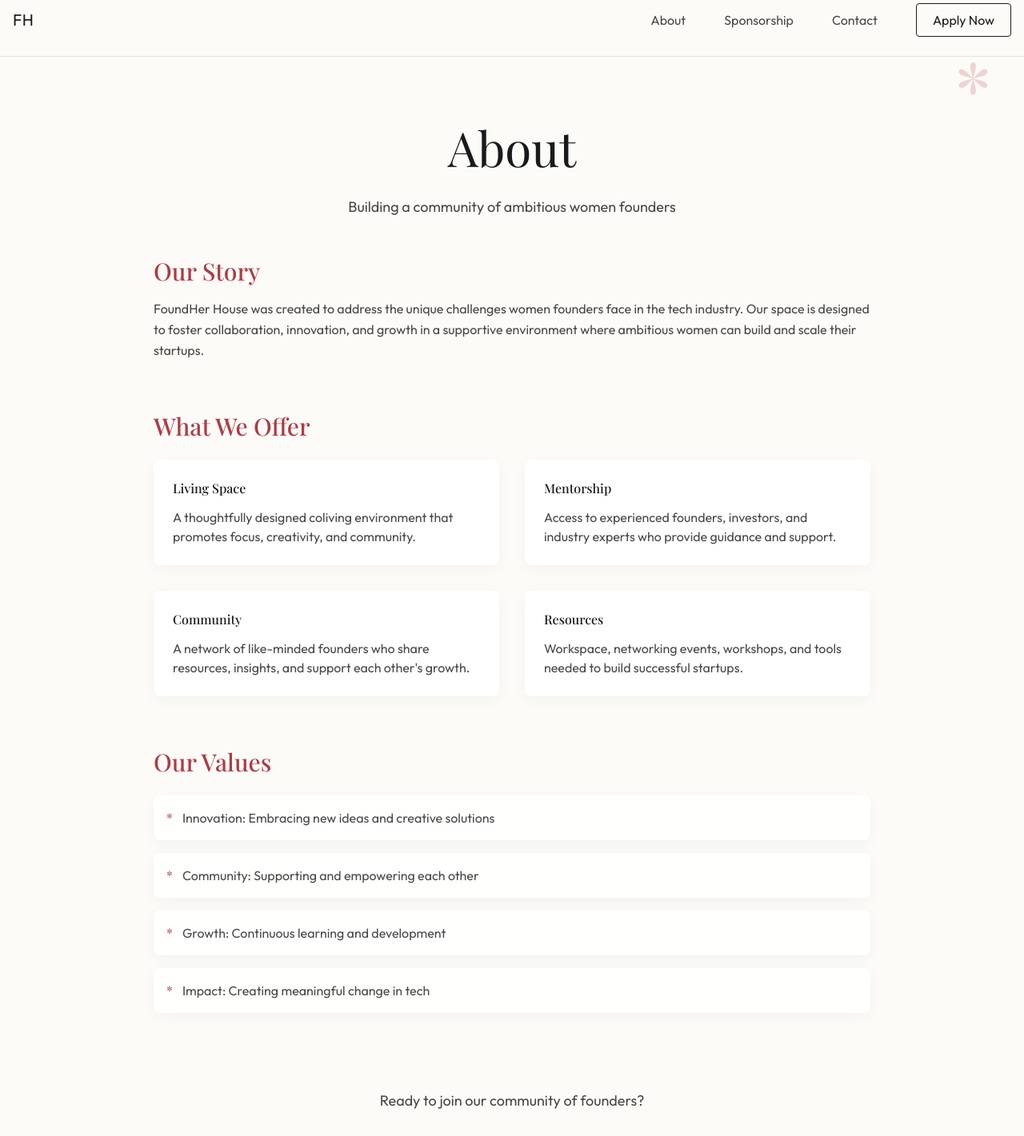
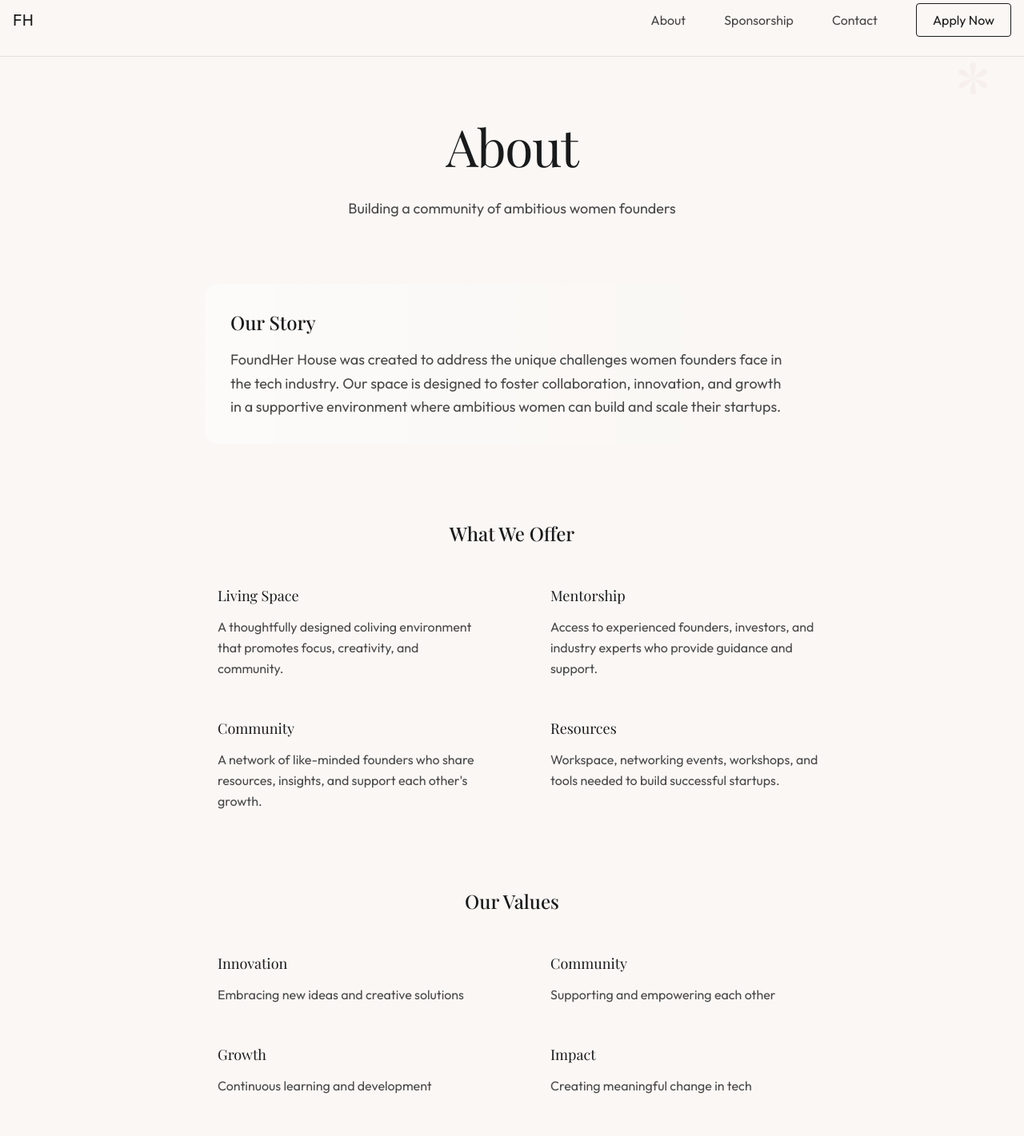
Before and after one commit to suspiciouscow/foundherhouse, a Next.js app: page /about in a window 1280 px wide. Shown: the part 20-1441 px from the top of the page at 80% size. Built offline with nearby package versions, Linux system fonts and the light colour scheme.

Commit message:
graphical improvements

```diff
--- a/src/app/about/page.tsx
+++ b/src/app/about/page.tsx
@@ -1,42 +1,49 @@
+'use client'
+
 import Nav from '@/components/nav'
 import Link from 'next/link'
 import { Sparkles } from 'lucide-react'
 
 export default function About() {
   return (
-    <div className="min-h-screen bg-background relative overflow-hidden">
+    <div className="min-h-screen bg-[#FAF7F4] relative overflow-hidden">
       {/* Decorative elements */}
-      <div className="decorative-asterisk decorative-asterisk-top-right">*</div>
-      <div className="decorative-asterisk decorative-asterisk-bottom-left">*</div>
+      <div className="decorative-asterisk decorative-asterisk-top-right text-[#AE3B46]/20">*</div>
+      <div className="decorative-asterisk decorative-asterisk-bottom-left text-[#AE3B46]/20">*</div>
 
       <Nav />
 
       <main className="container mx-auto px-4">
-        <div className="flex flex-col items-center justify-center text-center pt-20 animate-fade-in">
+        <div className="flex flex-col items-center justify-center text-center pt-16 animate-fade-in">
           {/* Header Section */}
-          <h1 className="text-6xl font-light tracking-normal mb-6 max-w-4xl leading-[1.1]">
-            <span className="text-main font-playfair">About </span>
+          <h1 className="text-[64px] font-light tracking-[-0.02em] text-[#191A1B] mb-3">
+            <span className="font-playfair">About</span>
           </h1>
-          <p className="text-main-muted text-lg max-w-2xl mb-12 leading-relaxed">
+          <p className="text-[#494949] text-lg max-w-xl mx-auto mb-20 leading-relaxed">
             Building a community of ambitious women founders
           </p>
         </div>
 
-        <div className="max-w-4xl mx-auto space-y-16 pb-24">
+        <div className="max-w-3xl mx-auto space-y-24 pb-24">
           {/* Our Story Section */}
-          <section className="space-y-4">
-            <h2 className="text-3xl text-primary font-medium font-playfair">Our Story</h2>
-            <p className="text-main-muted leading-relaxed">
+          <section className="relative">
+            <div className="absolute inset-0 bg-gradient-to-r from-white/50 to-transparent rounded-2xl"></div>
+            <div className="relative p-8">
+              <h2 className="text-2xl text-[#191A1B] font-medium font-playfair mb-4">Our Story</h2>
+              <p className="text-[#494949] text-lg leading-relaxed">
                 FoundHer House was created to address the unique challenges women founders face in the tech industry.
                 Our space is designed to foster collaboration, innovation, and growth in a supportive environment
                 where ambitious women can build and scale their startups.
               </p>
+            </div>
           </section>
 
           {/* What We Offer Section */}
-          <section className="space-y-6">
-            <h2 className="text-3xl text-primary font-medium font-playfair">What We Offer</h2>
-            <div className="grid sm:grid-cols-2 gap-8">
+          <section>
+            <h2 className="text-2xl text-[#191A1B] font-medium font-playfair mb-12 text-center">
+              What We Offer
+            </h2>
+            <div className="grid sm:grid-cols-2 gap-x-16 gap-y-12">
               {[
                 {
                   title: "Living Space",
@@ -55,31 +62,53 @@ export default function About() {
                   description: "Workspace, networking events, workshops, and tools needed to build successful startups."
                 }
               ].map((item, index) => (
-                <div key={index}
-                  className="space-y-3 p-6 bg-white/90 rounded-lg backdrop-blur-sm elegant-shadow
-                    transition-all duration-300 hover:shadow-lg">
-                  <h3 className="text-main font-medium font-playfair">{item.title}</h3>
-                  <p className="text-main-muted">{item.description}</p>
+                <div key={index} className="group relative">
+                  <div className="absolute -left-4 top-0 w-[2px] h-0 bg-[#AE3B46]/10
+                    group-hover:h-full transition-all duration-300"></div>
+                  <div className="space-y-3 pl-4">
+                    <h3 className="text-[#191A1B] font-playfair text-lg group-hover:text-[#AE3B46] transition-colors">
+                      {item.title}
+                    </h3>
+                    <p className="text-[#494949] leading-relaxed">{item.description}</p>
+                  </div>
                 </div>
               ))}
             </div>
           </section>
 
           {/* Values Section */}
-          <section className="space-y-6">
-            <h2 className="text-3xl text-primary font-medium font-playfair">Our Values</h2>
-            <div className="space-y-4">
+          <section>
+            <h2 className="text-2xl text-[#191A1B] font-medium font-playfair mb-12 text-center">
+              Our Values
+            </h2>
+            <div className="grid sm:grid-cols-2 gap-x-16 gap-y-12">
               {[
-                "Innovation: Embracing new ideas and creative solutions",
-                "Community: Supporting and empowering each other",
-                "Growth: Continuous learning and development",
-                "Impact: Creating meaningful change in tech"
+                {
+                  title: "Innovation",
+                  description: "Embracing new ideas and creative solutions"
+                },
+                {
+                  title: "Community",
+                  description: "Supporting and empowering each other"
+                },
+                {
+                  title: "Growth",
+                  description: "Continuous learning and development"
+                },
+                {
+                  title: "Impact",
+                  description: "Creating meaningful change in tech"
+                }
               ].map((value, index) => (
-                <div key={index}
-                  className="flex items-center space-x-3 p-4 bg-white/90 rounded-lg
-                    elegant-shadow transition-all duration-300 hover:shadow-lg">
-                  <span className="text-primary font-playfair">*</span>
-                  <span className="text-main-muted">{value}</span>
+                <div key={index} className="group relative">
+                  <div className="absolute -left-4 top-0 w-[2px] h-0 bg-[#AE3B46]/10
+                    group-hover:h-full transition-all duration-300"></div>
+                  <div className="space-y-3 pl-4">
+                    <h3 className="text-[#191A1B] font-playfair text-lg group-hover:text-[#AE3B46] transition-colors">
+                      {value.title}
+                    </h3>
+                    <p className="text-[#494949] leading-relaxed">{value.description}</p>
+                  </div>
                 </div>
               ))}
             </div>
@@ -87,7 +116,7 @@ export default function About() {
 
           {/* CTA Section */}
           <section className="text-center pt-8">
-          <p className="text-main-muted mb-8 text-lg">
+            <p className="text-[#494949] mb-8 text-lg">
               Ready to join our community of founders?
             </p>
             <Link
--- a/src/app/page.tsx
+++ b/src/app/page.tsx
@@ -3,7 +3,7 @@
 import Link from 'next/link'
 import Nav from '@/components/nav'
 import { useState } from 'react'
-import { ChevronDown, Sparkles } from 'lucide-react'
+import { ChevronDown, Sparkles, Mail, MapPin, Instagram } from 'lucide-react'
 
 export default function Home() {
   const [openIndex, setOpenIndex] = useState<number | null>(null)
@@ -34,10 +34,8 @@ export default function Home() {
       answer: "You'll be part of a vibrant community of female founders and innovators. We regularly host networking dinners, special events, and culminate with a demo day where you can pitch to VCs. Our community is designed to help you build meaningful connections and grow your network."
     }
   ]
-
   return (
     <div className="min-h-screen bg-[#FAF7F4] relative overflow-hidden">
-      {/* Decorative elements */}
       <div className="decorative-asterisk decorative-asterisk-top-right"></div>
       <div className="decorative-asterisk decorative-asterisk-bottom-left"></div>
 
@@ -47,26 +45,26 @@ export default function Home() {
         {/* Hero Section */}
         <div className="flex flex-col items-center justify-center text-center pt-10 animate-fade-in">
           {/* Logo */}
-          <div className="mb-6"> {/* Further reduced margin-bottom */}
-            <img src="/foundher-logo.png" alt="FoundHer House" className="h-48" /> {/* Increased height */}
+          <div className="mb-6">
+            <img src="/foundher-logo.png" alt="FoundHer House" className="h-48" />
           </div>
 
-          {/* Hero Text */}
-          <h1 className="text-7xl font-light tracking-normal mb-8 max-w-4xl leading-[1.1]"> {/* Further reduced margin-bottom */}
-            <span className="text-main font-playfair">Where ambitious women </span>
-            <br className="hidden sm:block" />
-            <span className="text-main font-playfair">build </span>
-            <span className="text-gradient font-playfair italic inline-block py-2">extraordinary</span>
-            <span className="text-main font-playfair"> ventures</span>
+         {/* Hero Text - Tighter spacing */}
+         <div className="mb-10">
+          <h1 className="text-7xl font-light tracking-[-0.03em]">
+            <div className="text-[#191A1B] font-playfair leading-[1.3]">Where ambitious women</div>
+            <div className="text-[#191A1B] font-playfair -mt-5 leading-[1.3]">
+              build <span className="text-[#AE3B46] font-playfair italic">extraordinary</span>
+            </div>
+            <div className="text-[#191A1B] font-playfair -mt-5 leading-[1.3]">ventures</div>
           </h1>
-
+        </div>
           {/* Mission Statement */}
-          <p className="text-main-muted text-lg max-w-2xl mb-10 leading-relaxed"> {/* Adjusted margin-bottom */}
+          <p className="text-[#494949] text-lg max-w-2xl mb-10 leading-relaxed">
             A curated community and living space for female founders
             to collaborate, innovate, and scale their startups in an
             environment designed for success.
           </p>
-
 
           {/* CTA Button */}
           <Link
@@ -87,9 +85,7 @@ export default function Home() {
         {/* FAQ Section */}
         <section className="py-24 relative">
           <div className="max-w-3xl mx-auto">
-            <h2 className="text-4xl text-main font-semibold tracking-wide text-center mb-16 font-playfair">
-              Frequently Asked Questions
-            </h2>
+
 
             <div className="space-y-4">
               {faqs.map((faq, index) => (
@@ -127,6 +123,70 @@ export default function Home() {
             </div>
           </div>
         </section>
+
+
+        {/* Contact Section */}
+        <section className="pb-24">
+          <div className="flex flex-col items-center justify-center text-center mb-12">
+            <h2 className="text-4xl font-light mb-6 max-w-4xl leading-[1.1] font-playfair">
+              <span className="text-main">Contact Us</span>
+            </h2>
+            <p className="text-main-muted text-lg max-w-2xl leading-relaxed">
+              Have questions about FoundHer House? We&apos;d love to hear from you.
+            </p>
+          </div>
+
+          <div className="max-w-3xl mx-auto">
+            <div className="flex justify-center items-center space-x-8">
+              {/* Email */}
+              <a href="mailto:hello@foundherhouse.com"
+                className="group">
+                <div className="w-12 h-12 flex items-center justify-center rounded-full bg-[#AE3B46]/5
+                  group-hover:bg-[#AE3B46]/10 transition-colors">
+                  <Mail className="w-6 h-6 text-[#AE3B46]" />
+                </div>
+              </a>
+
+              {/* Location */}
+              <a href="https://maps.google.com/?q=San+Francisco"
+                target="_blank"
+                rel="noopener noreferrer"
+                className="group">
+                <div className="w-12 h-12 flex items-center justify-center rounded-full bg-[#AE3B46]/5
+                  group-hover:bg-[#AE3B46]/10 transition-colors">
+                  <MapPin className="w-6 h-6 text-[#AE3B46]" />
+                </div>
+              </a>
+
+              {/* Instagram */}
+              <a href="https://instagram.com/foundherhouse"
+                target="_blank"
+                rel="noopener noreferrer"
+                className="group">
+                <div className="w-12 h-12 flex items-center justify-center rounded-full bg-[#AE3B46]/5
+                  group-hover:bg-[#AE3B46]/10 transition-colors">
+                  <Instagram className="w-6 h-6 text-[#AE3B46]" />
+                </div>
+              </a>
+
+              {/* X/Twitter */}
+              <a href="https://x.com/foundherhouse"
+                target="_blank"
+                rel="noopener noreferrer"
+                className="group">
+                <div className="w-12 h-12 flex items-center justify-center rounded-full bg-[#AE3B46]/5
+                  group-hover:bg-[#AE3B46]/10 transition-colors">
+                  <svg
+                    viewBox="0 0 24 24"
+                    className="w-6 h-6 text-[#AE3B46] fill-current"
+                  >
+                    <path d="M18.244 2.25h3.308l-7.227 8.26 8.502 11.24H16.17l-5.214-6.817L4.99 21.75H1.68l7.73-8.835L1.254 2.25H8.08l4.713 6.231zm-1.161 17.52h1.833L7.084 4.126H5.117z"/>
+                  </svg>
+                </div>
+              </a>
+            </div>
+          </div>
+        </section>
       </main>
     </div>
   )
```
Also changed, not shown: src/app/contact/page.tsx (+63 -25 lines), src/app/sponsorship/page.tsx (+70 -50 lines). Lines whose indentation alone changed are shown as unchanged.
